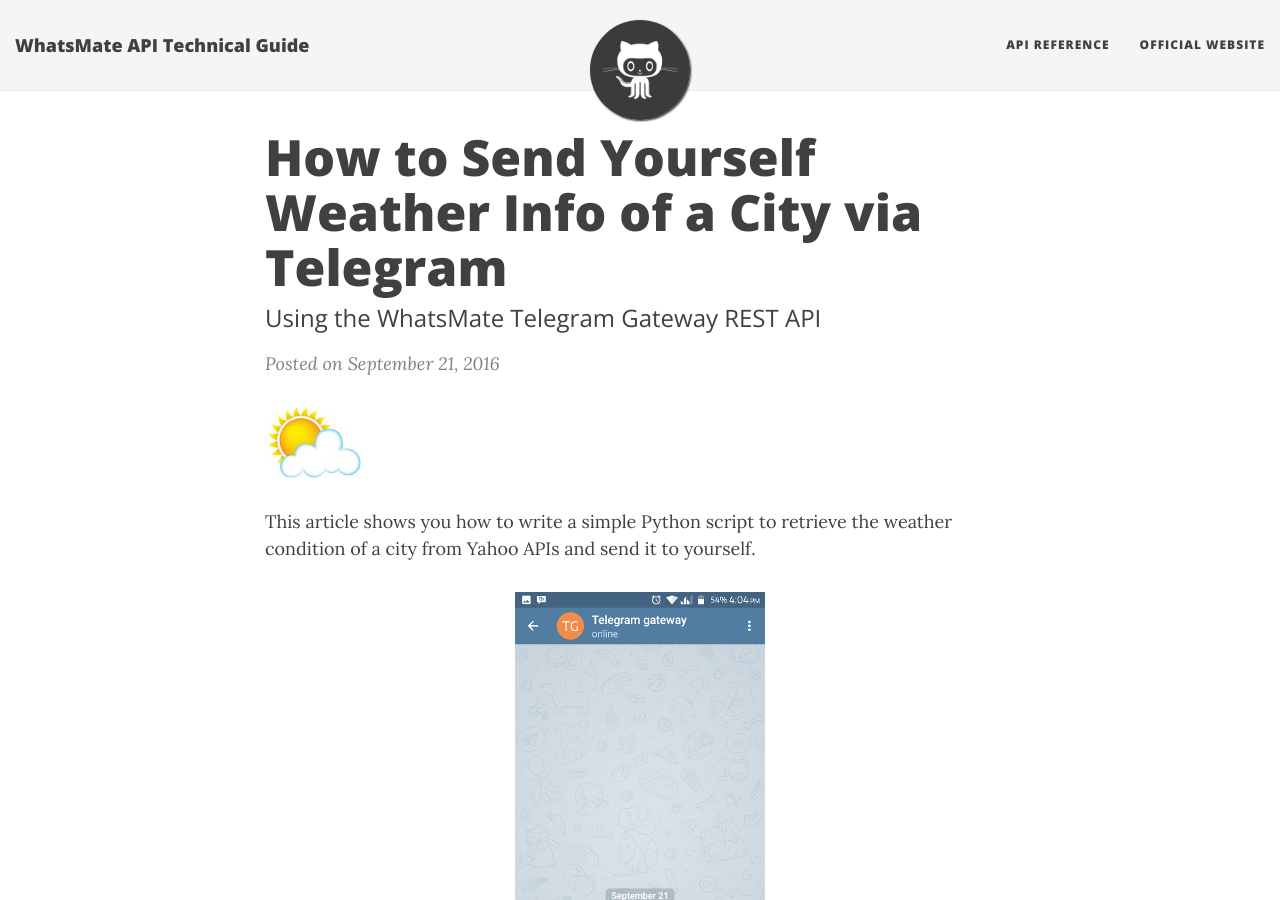
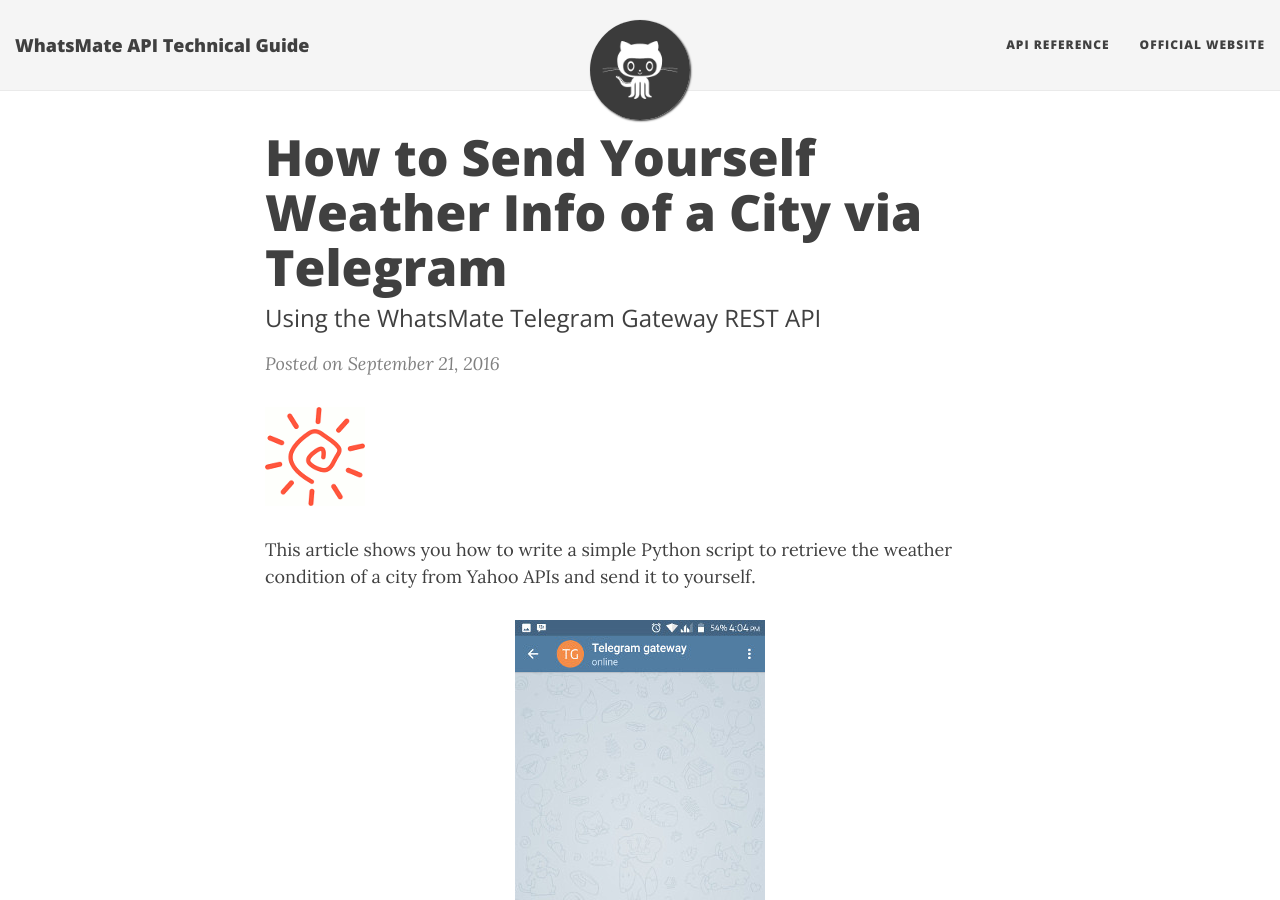
Before and after one commit to whatsmate/whatsmate.github.io, a Jekyll site: the page built from _posts/2016-09-21-send-weather-info-via-telegram.md, in a window 1280 px wide and 900 px high. Built offline with Jekyll 4.4.1, drawn with Linux system fonts in a browser that asks for light colours; nearby versions of some CDN libraries.

Commit message:
use prettier icons

```diff
--- a/_posts/2016-09-21-send-weather-info-via-telegram.md
+++ b/_posts/2016-09-21-send-weather-info-via-telegram.md
@@ -5,7 +5,7 @@
 published: true
 ---
 
-<img src="/img/sun_cloud_small.jpg"/>
+<img src="/img/sun-small-hd.gif"/>
 
 This article shows you how to write a simple Python script to retrieve the weather condition of a city from Yahoo APIs and send it to yourself.
 
```
Also changed, not shown: _posts/2016-09-20-send-stock-price-alert-via-telegram.md (+1 -1 lines), img/chart-small-hd.png (added), img/currencies-small-hd.gif (added), img/sun-small-hd.gif (added), 1 other file.
